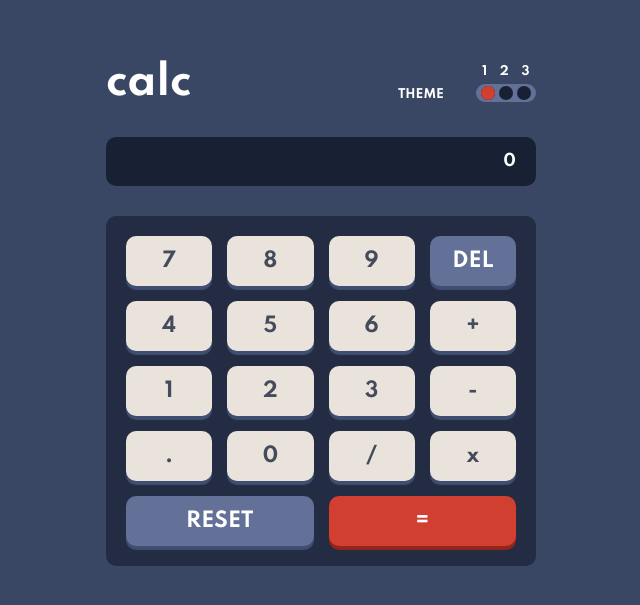
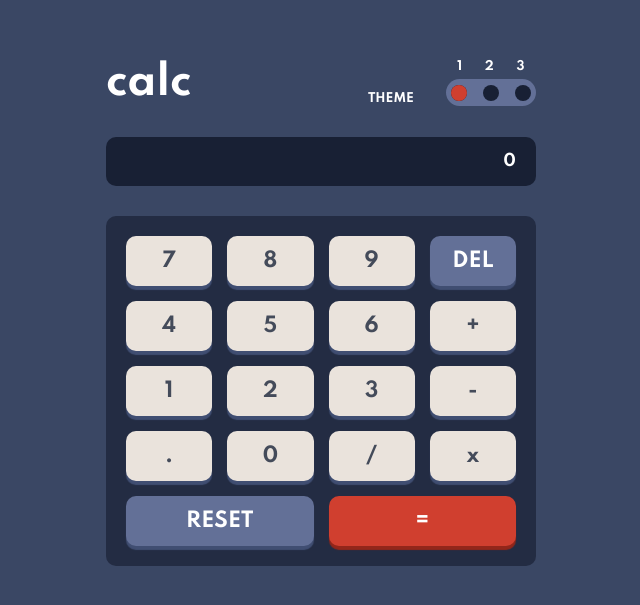
Before and after one commit to yaidercc/Calculadora, a plain HTML site: page index.html in a window 1280 px wide. Shown: the part 101-706 px from the top of the page, without its empty margins (319-959 px from the left). Drawn offline with Linux system fonts and the light colour scheme.

Commit message:
pequeños cambios

```diff
--- a/sass/estilos.scss
+++ b/sass/estilos.scss
@@ -92,15 +92,15 @@ h2 {
         align-items: center;
         justify-content: space-between;
         padding: 2px 5px;
-        width: 60px;
-        height: 18px;
+        width: 90px;
+        height: 27px;
         border-radius: 20px;
         margin-top: 5px;
 
         a{
 
             position: absolute;
-            @include bothsize(14px);
+            @include bothsize(16px);
             border-radius: 20px;
             &.theme-2{
                 top: 0;
@@ -114,7 +114,7 @@ h2 {
             }
         }
         span{
-            @include bothsize(14px);
+            @include bothsize(16px);
             border-radius: 20px;
             background-color: $t1screenbackground;
             cursor: pointer;
```
Also changed, not shown: css/estilos.css.
